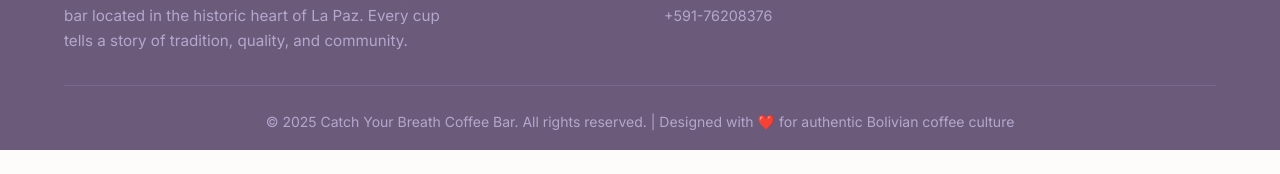
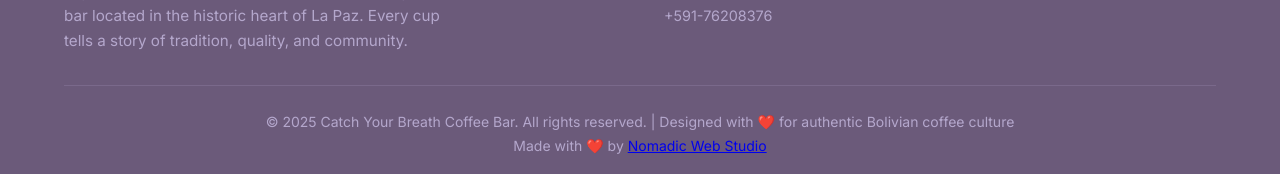
Before and after one commit to oraclepromea/CatchYourBreath, a plain HTML site: page index.html in a window 1280 px wide. Shown: the part 6809-6983 px from the top of the page. Before the commit the page ends 6959 px from the top, so only its background shows below. Drawn offline with nearby package versions, Linux system fonts and the light colour scheme.

Commit message:
Add Nomadic Web Studio credit to footer
- Added 'Made with ❤️ by Nomadic Web Studio' link in footer
- Link opens to https://nomadicwebstudio.netlify.app in new tab
- Maintains existing footer styling and theme consistency
- Added proper accessibility attributes (rel='noopener noreferrer')

```diff
--- a/index.html
+++ b/index.html
@@ -380,6 +380,7 @@
             </div>
             <div class="footer-bottom">
                 <p>&copy; 2025 Catch Your Breath Coffee Bar. All rights reserved. | Designed with ❤️ for authentic Bolivian coffee culture</p>
+                <p>Made with ❤️ by <a href="https://nomadicwebstudio.netlify.app" target="_blank" rel="noopener noreferrer">Nomadic Web Studio</a></p>
             </div>
         </div>
     </footer>
```
